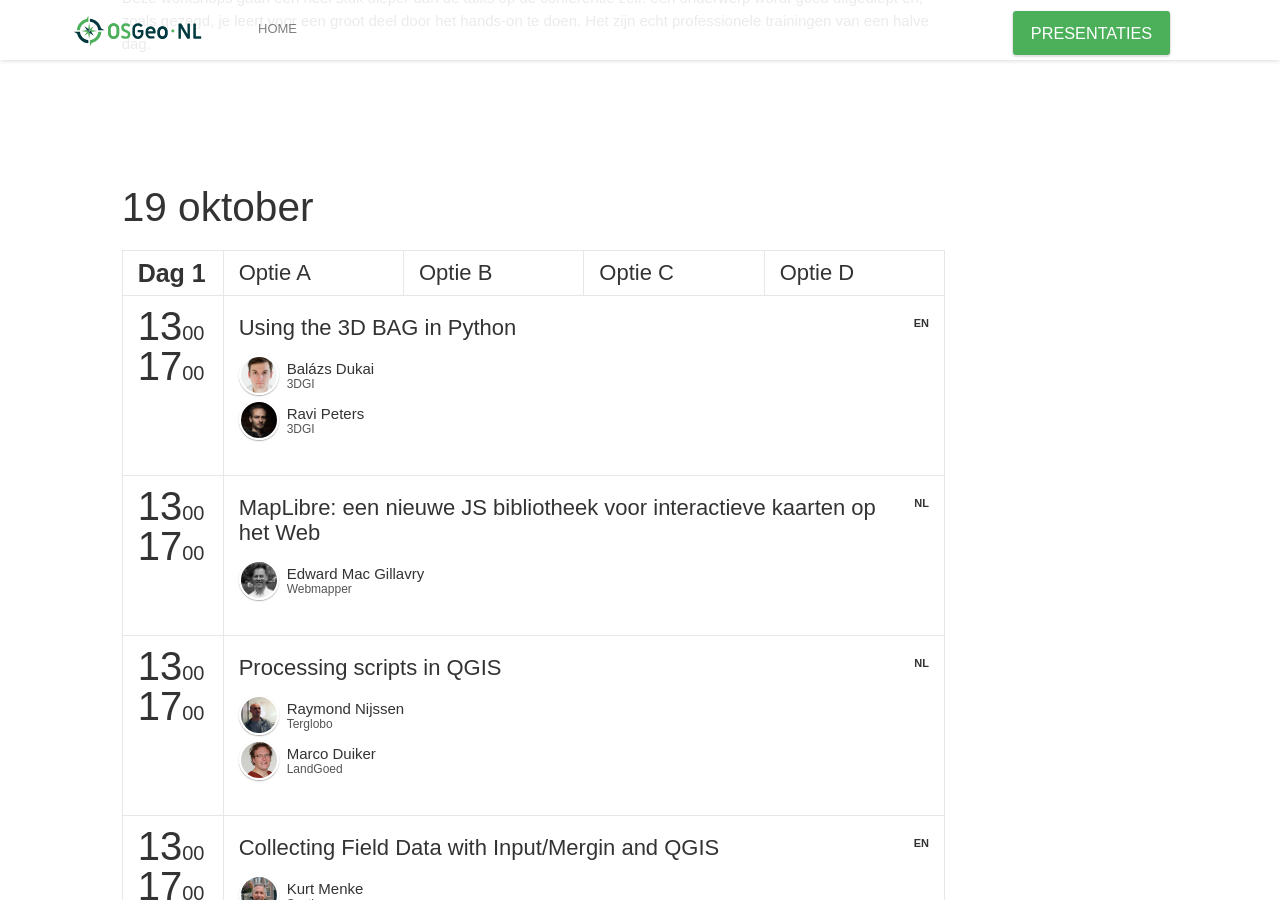
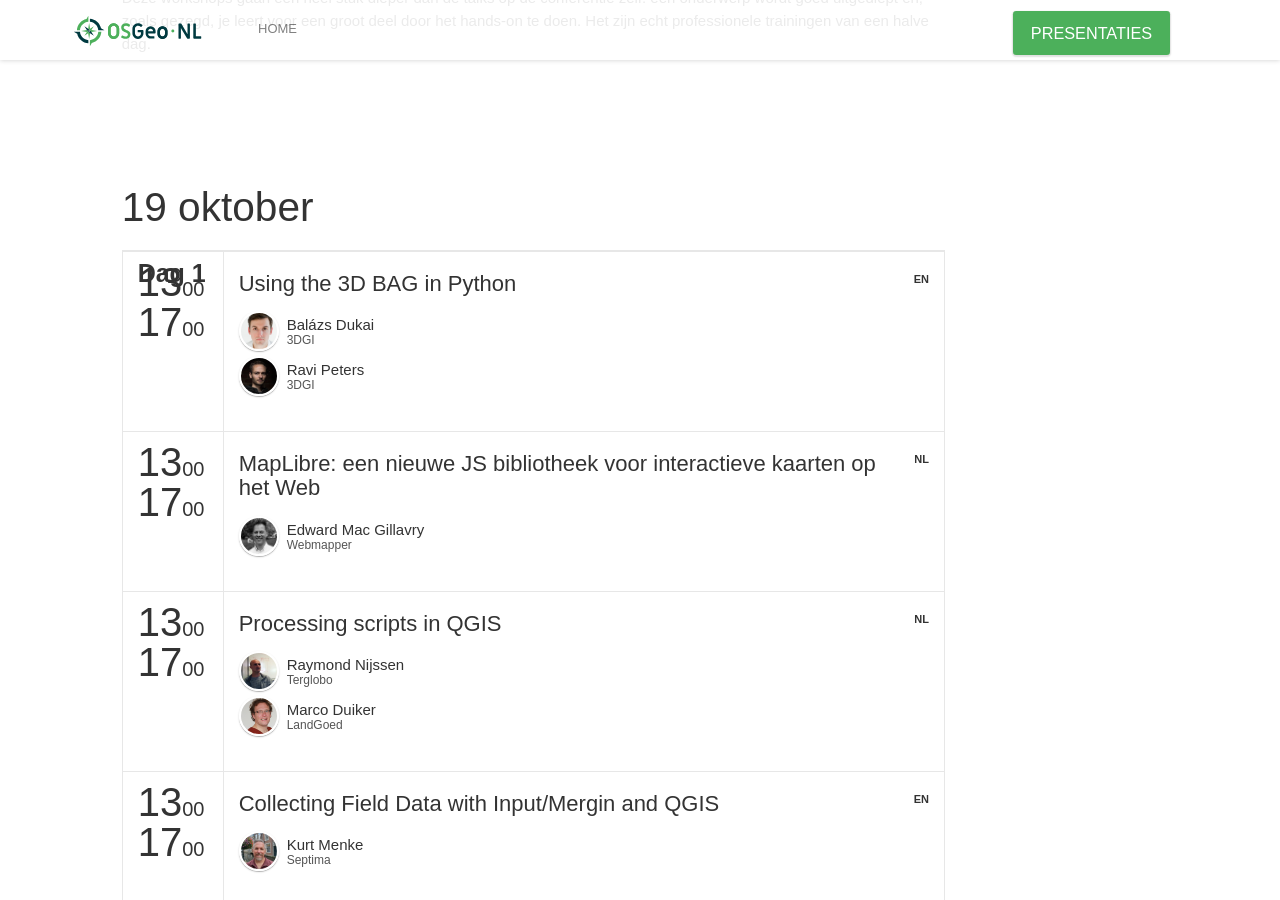
Before and after one commit to foss4gnl/2021.foss4g.nl, a Jekyll site: the page built from workshops.html, in a window 1280 px wide and 900 px high, scrolled down 550 px. Built offline with Jekyll 4.4.1, drawn with Linux system fonts in a browser that asks for light colours; nearby versions of some CDN libraries; some web fonts are replaced; comment, search, counter and statistics services are not loaded.

Commit message:
Update schedule_workshops.yml

```diff
--- a/_data/schedule_workshops.yml
+++ b/_data/schedule_workshops.yml
@@ -1,11 +1,6 @@
 -
   date: "2021-10-19"
   dateReadable: "19 oktober"
-  tracks:
-    - {title: "Optie A", color: "#4CB05B"}
-    - {title: "Optie B", color: "#AA0000"}
-    - {title: "Optie C", color: "#4CB05B"}
-    - {title: "Optie D", color: "#4CB05B"}
   timeslots:
     - {
         startTime: "13:00",
```
